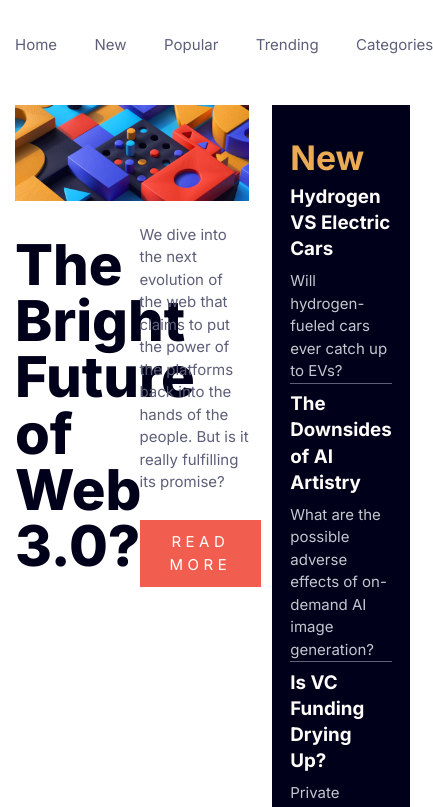
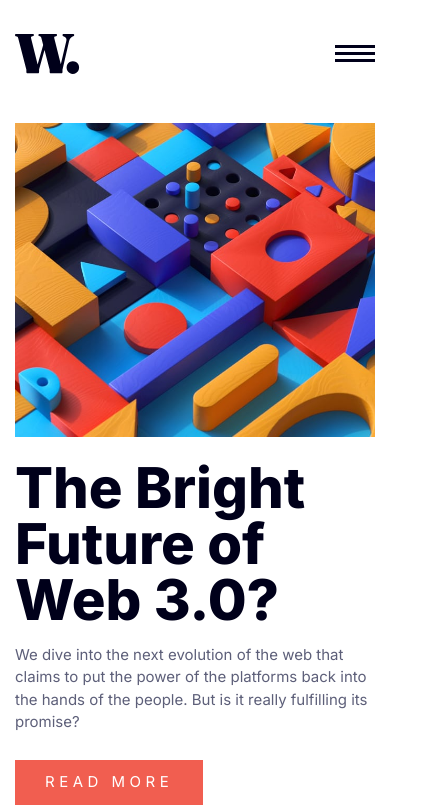
Before and after one commit to rubuz/news-homepage-main-react, a React (Vite) app: page / in a window 390 px wide. Shown: the top 807 px of the page, 433 px wide, since content can reach past the window. Built offline with nearby package versions, Linux system fonts and the light colour scheme.

Commit message:
mobile navbar done

```diff
--- a/src/App.jsx
+++ b/src/App.jsx
@@ -8,7 +8,7 @@ function App() {
   return (
     <div className="font-inter">
       <Header />
-      <div className=" mx-auto p-4 grid grid-cols-[65%_1fr] gap-6 h-full">
+      <div className="mx-auto p-4 grid grid-rows-[55%_min(500px)] gap-6 sm:grid-cols-[65%_1fr] sm:grid-rows-1">
         <Hero />
         <News />
       </div>
--- a/src/components/Cards.jsx
+++ b/src/components/Cards.jsx
@@ -4,7 +4,7 @@ import { cardsData } from "../Data/cardData";
 
 const Cards = () => {
   return (
-    <div className="max-w-[1440px] mx-auto p-4 grid grid-cols-3 gap-4">
+    <div className="max-w-[1440px] mx-auto p-4 grid sm:grid-cols-3 gap-4">
       {cardsData.map((item, index) => (
         <Card
           key={index}
--- a/src/components/Header.jsx
+++ b/src/components/Header.jsx
@@ -1,43 +1,32 @@
-import React from "react";
+import React, { useEffect, useState } from "react";
 import Logo from "../assets/logo.svg";
+import Navbar from "./Navbar";
+import NavbarMobile from "./NavbarMobile";
 
 const Header = () => {
+  const [windowWidth, setWindowWidth] = useState(window.innerWidth);
+
+  useEffect(() => {
+    const handleResize = () => setWindowWidth(window.innerWidth);
+    window.addEventListener("resize", handleResize);
+
+    return () => {
+      window.removeEventListener("resize", handleResize);
+    };
+  }, []);
+
   return (
     <div className="max-w-[1440px] mx-auto flex justify-between p-4 items-center my-5">
       <div>
         <img src={Logo} alt="Logo" />
       </div>
-      <nav className="flex gap-10 text-dark-grayish-blue">
-        <a
-          className="hover:text-primary-orange cursor-pointer duration-200"
-          href="/"
-        >
-          Home
-        </a>
-        <a
-          className="hover:text-primary-orange cursor-pointer duration-200"
-          href="/"
-        >
-          New
-        </a>
-        <a
-          className="hover:text-primary-orange cursor-pointer duration-200"
-          href="/"
-        >
-          Popular
-        </a>
-        <a
-          className="hover:text-primary-orange cursor-pointer duration-200"
-          href="/"
-        >
-          Trending
-        </a>
-        <a
-          className="hover:text-primary-orange cursor-pointer duration-200"
-          href="/"
-        >
-          Categories
-        </a>
+
+      <nav>
+        {windowWidth < 640 ? (
+          <NavbarMobile />
+        ) : (
+          <Navbar style="flex gap-10 text-dark-grayish-blue" />
+        )}
       </nav>
     </div>
   );
--- a/src/components/Hero.jsx
+++ b/src/components/Hero.jsx
@@ -1,13 +1,29 @@
-import React from "react";
-import webImage from "../assets/image-web-3-desktop.jpg";
+import React, { useEffect, useState } from "react";
+import desktopImage from "../assets/image-web-3-desktop.jpg";
+import mobileImage from "../assets/image-web-3-mobile.jpg";
 
 const Hero = () => {
+  const [windowWidth, setWindowWidth] = useState(window.innerWidth);
+
+  useEffect(() => {
+    const handleResize = () => setWindowWidth(window.innerWidth);
+    window.addEventListener("resize", handleResize);
+
+    return () => {
+      window.removeEventListener("resize", handleResize);
+    };
+  }, []);
+
   return (
     <div>
       <div>
-        <img src={webImage} alt="" />
+        {windowWidth < 640 ? ( // Change the value 768 to your desired breakpoint for mobile
+          <img src={mobileImage} alt="Mobile Image" />
+        ) : (
+          <img src={desktopImage} alt="Desktop Image" />
+        )}
       </div>
-      <div className="grid grid-cols-2 py-6 gap-4">
+      <div className="grid sm:grid-cols-2 py-6 gap-4">
         <h1 className="text-very-dark-blue font-extrabold text-6xl self-center">
           The Bright Future of Web 3.0?
         </h1>
--- /dev/null
+++ b/src/components/Navbar.jsx
@@ -0,0 +1,40 @@
+import React from "react";
+
+const Navbar = ({ style }) => {
+  return (
+    <div className={style}>
+      <a
+        className="hover:text-primary-orange cursor-pointer duration-200"
+        href="/"
+      >
+        Home
+      </a>
+      <a
+        className="hover:text-primary-orange cursor-pointer duration-200"
+        href="/"
+      >
+        New
+      </a>
+      <a
+        className="hover:text-primary-orange cursor-pointer duration-200"
+        href="/"
+      >
+        Popular
+      </a>
+      <a
+        className="hover:text-primary-orange cursor-pointer duration-200"
+        href="/"
+      >
+        Trending
+      </a>
+      <a
+        className="hover:text-primary-orange cursor-pointer duration-200"
+        href="/"
+      >
+        Categories
+      </a>
+    </div>
+  );
+};
+
+export default Navbar;
--- /dev/null
+++ b/src/components/NavbarMobile.jsx
@@ -0,0 +1,39 @@
+import React, { useState } from "react";
+import menu from "../assets/icon-menu.svg";
+import menuClose from "../assets/icon-menu-close.svg";
+import Navbar from "./Navbar";
+
+const NavbarMobile = () => {
+  const [sideMenu, setSideMenu] = useState(false);
+  return (
+    <div>
+      <img
+        src={menu}
+        alt="hamburger menu icon"
+        className="cursor-pointer"
+        onClick={() => setSideMenu(!sideMenu)}
+      />
+      {/* Overlay */}
+      {sideMenu && (
+        <div className="bg-black/60 fixed w-full h-screen z-10 top-0 left-0"></div>
+      )}
+      <div
+        className={
+          sideMenu
+            ? "bg-off-white z-20 fixed w-[320px] top-0 right-0 p-6 h-screen duration-200"
+            : "bg-off-white z-20 fixed w-[320px] top-0 p-6 h-screen right-[-100%] duration-200"
+        }
+      >
+        <img
+          src={menuClose}
+          alt="X icon for close"
+          onClick={() => setSideMenu(!sideMenu)}
+          className="cursor-pointer ml-auto"
+        />
+        <Navbar style="flex flex-col gap-6 text-very-dark-blue text-xl mt-[35%]" />
+      </div>
+    </div>
+  );
+};
+
+export default NavbarMobile;
```
